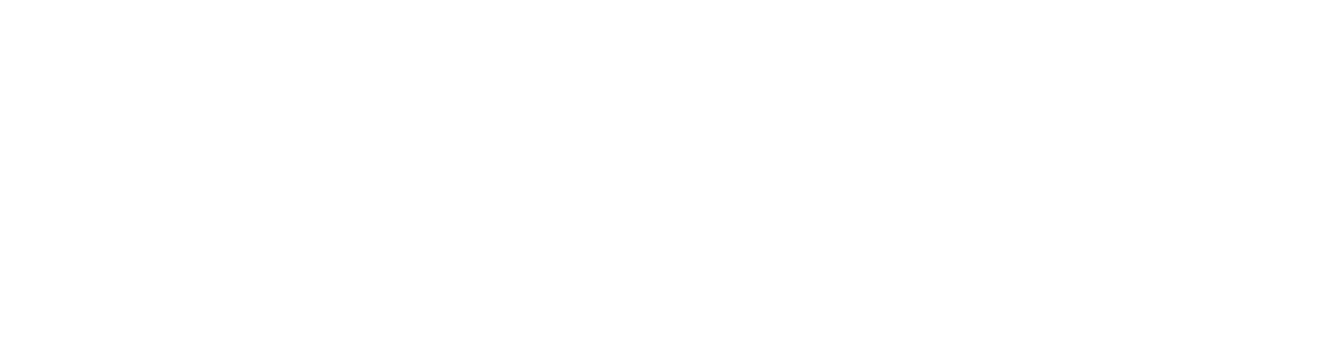
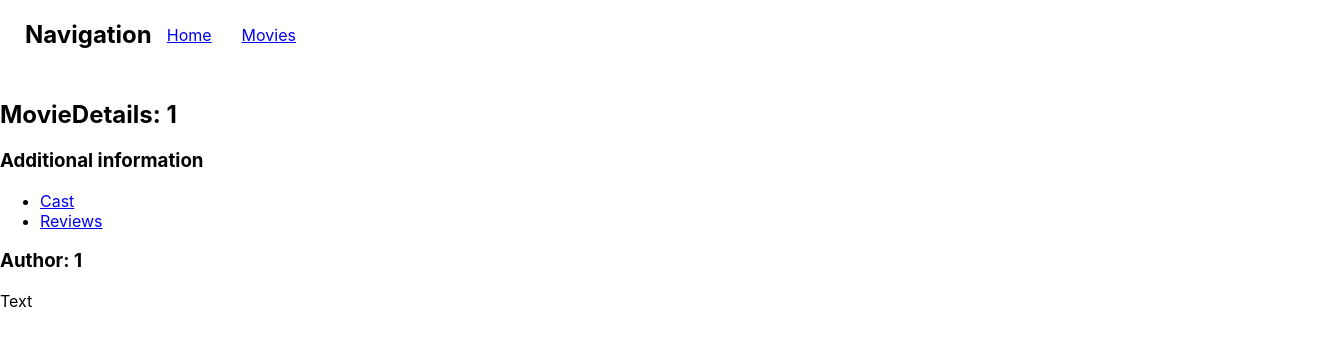
Before and after one commit to stanislav-kintoriak/goit-react-hw-05-movies, a React (Create React App) app: page /movies/1/reviews in a window 1280 px wide. Before the commit this address had no page. Shown: the top 346 px of the page, 1330 px wide, since content can reach past the window. Built offline with nearby package versions, Linux system fonts and the light colour scheme.

Commit message:
Commit 8
1) Changed format for all js files to jsx;
2) Added components MovieDetails and Reviews;
3) Added new components to the App.jsx

```diff
--- a/src/components/App.jsx
+++ b/src/components/App.jsx
@@ -2,7 +2,9 @@
 import Layout from './Layout/Layout';
 import HomePage from './pages/Home';
 import MoviesPage from './pages/Movies';
+import MovieDetails from './pages/MovieDetails';
 import Cast from './Cast/Cast';
+import Reviews from './Reviews/Reviews'
 
 const App = () => {
   return (
@@ -10,8 +12,10 @@
       <Route path="/" element={<Layout />}>
         <Route index element={<HomePage />} />
         <Route path="movies" element={<MoviesPage />} />
-
-        <Route path="movies/:movieId" element={<Cast />} />
+        <Route path="movies/:movieId" element={<MovieDetails />}>
+          <Route path="cast" element={<Cast />}/>
+          <Route path="reviews" element={<Reviews />}/>
+        </Route>
       </Route>
     </Routes>
   );
--- /dev/null
+++ b/src/components/Reviews/Reviews.jsx
@@ -0,0 +1,14 @@
+import { useParams } from 'react-router-dom';
+
+const Reviews = () => {
+  const { movieId } = useParams();
+
+  return (
+    <div>
+      <h3>Author: {movieId}</h3>
+      <p>Text</p>
+    </div>
+  );
+};
+
+export default Reviews;
--- /dev/null
+++ b/src/components/pages/MovieDetails.jsx
@@ -0,0 +1,27 @@
+// import { useEffect } from 'react';
+
+import { useParams, Outlet, Link } from 'react-router-dom';
+
+const MovieDetails = () => {
+    const { movieId } = useParams();
+
+//   useEffect(() => {}, []);
+
+  return (
+    <div>
+      <h2>MovieDetails: {movieId}</h2>
+      <h3>Additional information</h3>
+      <ul>
+        <li>
+          <Link to="cast">Cast</Link>
+        </li>
+        <li>
+          <Link to="reviews">Reviews</Link>
+        </li>
+      </ul>
+      <Outlet />
+    </div>
+  );
+};
+
+export default MovieDetails;
--- a/src/components/pages/Movies.js
+++ b/src/components/pages/Movies.jsx
@@ -7,9 +7,10 @@
 
   //  const  [movies, setMovies] = useState([]);
 
-  //   useEffect(
 
-  //   )
+//   useEffect(() => {}
+//   ,[]
+// )
 
   return (
     <div>
```
Also changed, not shown: src/components/pages/Home.jsx (renamed from src/components/pages/Home.js, +4 -3 lines), src/api/api.jsx (renamed from src/api/api.js), src/components/Cast/Cast.jsx (renamed from src/components/Cast/Cast.js).
